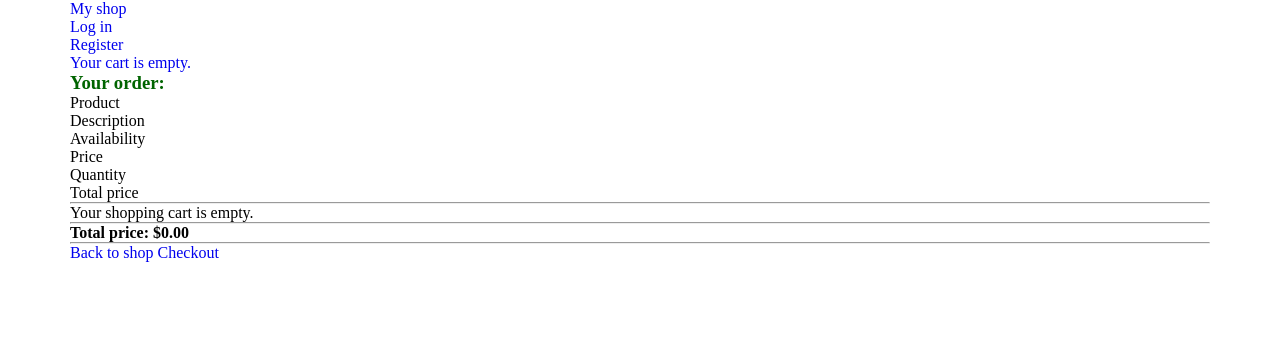
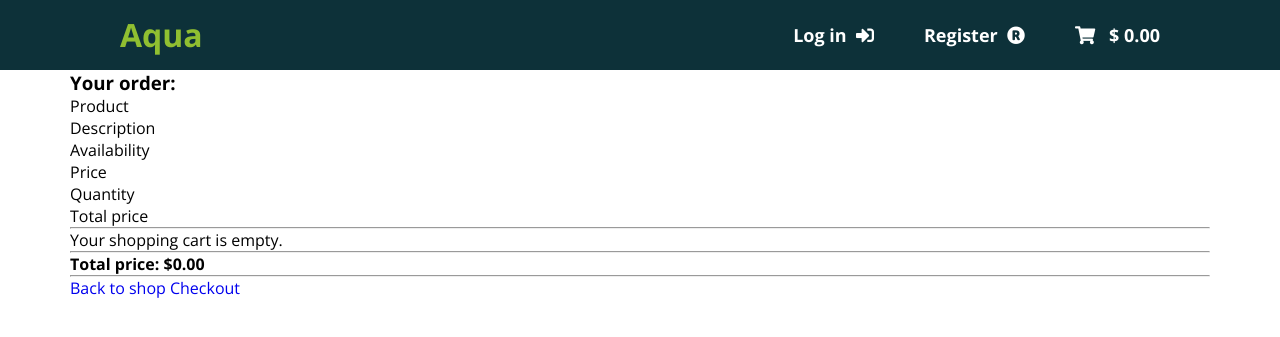
Before and after one commit to Kitayeu/my_shop, a Django app: page /cart/ in a window 1280 px wide. Shown: the top 337 px of the page. Run offline with Django 3.2, Linux system fonts and the light colour scheme; parts of the project's set-up code (start-up, migrations or seed data) failed here and were passed over.

Commit message:
Added CSS for 'base.html'

```diff
--- /dev/null
+++ b/static/css/header.css
@@ -0,0 +1,54 @@
+.header{
+    width: 100%;
+    background: #0d3139;
+}
+.header-row{
+    display: flex;
+    justify-content: space-between;
+    align-items: center;
+}
+.logo a{
+    font-style: normal;
+    font-weight: 700;
+    font-size: 32px;
+    line-height: 20px;
+    display: flex;
+    align-items: center;
+    text-align: center;
+    text-transform: capitalize;
+    padding-left: 50px;
+    color: #90bf31;
+    transition: 0.2s;
+}
+.logo :active{
+    color: #FFFFFF;
+}
+.nav-list{
+    display: flex;
+    flex-direction: row;
+}
+.nav-list__item{
+    display: inline-block;
+    padding: 25px 50px 25px 0;
+    transition: 0.2s;
+}
+.nav-list__item a {
+    font-style: normal;
+    font-weight: 700;
+    font-size: 18px;
+    line-height: 20px;
+    display: flex;
+    align-items: center;
+    text-align: center;
+    color: #FFFFFF;
+    transition: 0.2s;
+}
+.nav-list__item:first-child{
+    margin-left: 0;
+}
+.nav-list__item a:hover{
+    text-decoration: underline;
+}
+.nav-list__item a:active {
+    color: #90bf31;
+}
--- a/static/css/style.css
+++ b/static/css/style.css
@@ -1,15 +1,17 @@
-* {
+@import url('./header.css');
+
+html{
+    font-family: 'Open Sans', sans-serif;
+}
+*{
     margin: 0;
     padding: 0;
     list-style: none;
     text-decoration: none;
     box-sizing: border-box;
 }
-.container {
+.container{
     max-width: 1170px;
     margin: auto;
     padding: 0 15px;
 }
-h3 {
-    color: darkgreen;
-}
--- a/templates/shops/base.html
+++ b/templates/shops/base.html
@@ -7,6 +7,10 @@
     <meta http-equiv="X-UA-Compatible" content="IE=edge">
     <meta name="viewport" content="width=device-width, initial-scale=1.0">
     <link href="{% static 'css/style.css' %}" rel="stylesheet">
+    <link rel="preconnect" href="https://fonts.googleapis.com">
+    <link rel="preconnect" href="https://fonts.gstatic.com" crossorigin>
+    <link href="https://fonts.googleapis.com/css2?family=Open+Sans:wght@400;600;700&display=swap" rel="stylesheet">
+    <link rel="stylesheet" href="https://cdnjs.cloudflare.com/ajax/libs/font-awesome/5.15.4/css/all.min.css">
     <title>{% block title %}{% endblock title %}</title>
 </head>
 
@@ -14,66 +18,70 @@
 
     <header class="header">
 
-        <nav>
             <div class="container">
 
-                <a href="{% url 'shops:product_list' %}">My shop</a>
+                <div class="header-row">
 
-                <div>
-                    <ul>
+                    <div class="logo">
+                        <a href="{% url 'shops:product_list' %}">aqua</a>
+                    </div>
+
+                    <nav class="nav">
+                        <ul class="nav-list">
                             {% if request.user.is_authenticated %}
-                            <li>
+                                <li class="nav-list__item">
                                     <a href="{% url 'profile' %}">
-                                    <i></i> {{ request.user.email }}
+                                        <i class="fas fa-user"></i> &nbsp; {{ request.user.email }}
                                     </a>
                                 </li>
 
-                            <li>
+                                <li class="nav-list__item">
                                     <a href="{% url 'logout' %}">
-                                    <i></i> Log out
+                                        Log out &nbsp; <i class="fas fa-sign-out-alt"></i>
                                     </a>
                                 </li>
 
                             {% else %}
 
-                            <li>
+                                <li class="nav-list__item">
                                     <a href="{% url 'login' %}">
-                                    <i></i> Log in
+                                        Log in &nbsp; <i class="fas fa-sign-in-alt"></i>
                                     </a>
                                 </li>
 
-                            <li>
+                                <li class="nav-list__item">
                                     <a href="{% url 'register' %}">
-                                    <i></i> Register
+                                        Register &nbsp; <i class="fas fa-registered"></i>
                                     </a>
                                 </li>
                             {% endif %}
 
-                        <li>
-                            <div>
+                            <li class="nav-list__item">
+                                <div class="cart__item">
                                     <a href="{% url 'carts:cart_detail' %}">
-                                    <i></i>
-                                    {% if cart_total_price > 0 %}
-                                        Your cart:
-                                        $ <span>{{ cart_total_price|floatformat:2 }}</span>
-                                    {% else %}
-                                        Your cart is empty.
-                                    {% endif %}
+                                        <i class="fas fa-shopping-cart"></i> &ensp;
+                                        $ &zwnj; <span>{{ cart_total_price|floatformat:2 }}</span>
                                     </a>
                                 </div>
                             </li>
                         </ul>
-                </div>
-            </div>
                     </nav>
 
+                </div>
+
+            </div>
+
     </header>
+
+    <section>
 
         <div class="container">
             {% block content %}
             {% endblock content %}
         </div>
 
+    </section>
+
 </body>
 
 </html>
```
Lines whose indentation alone changed are shown as unchanged.
